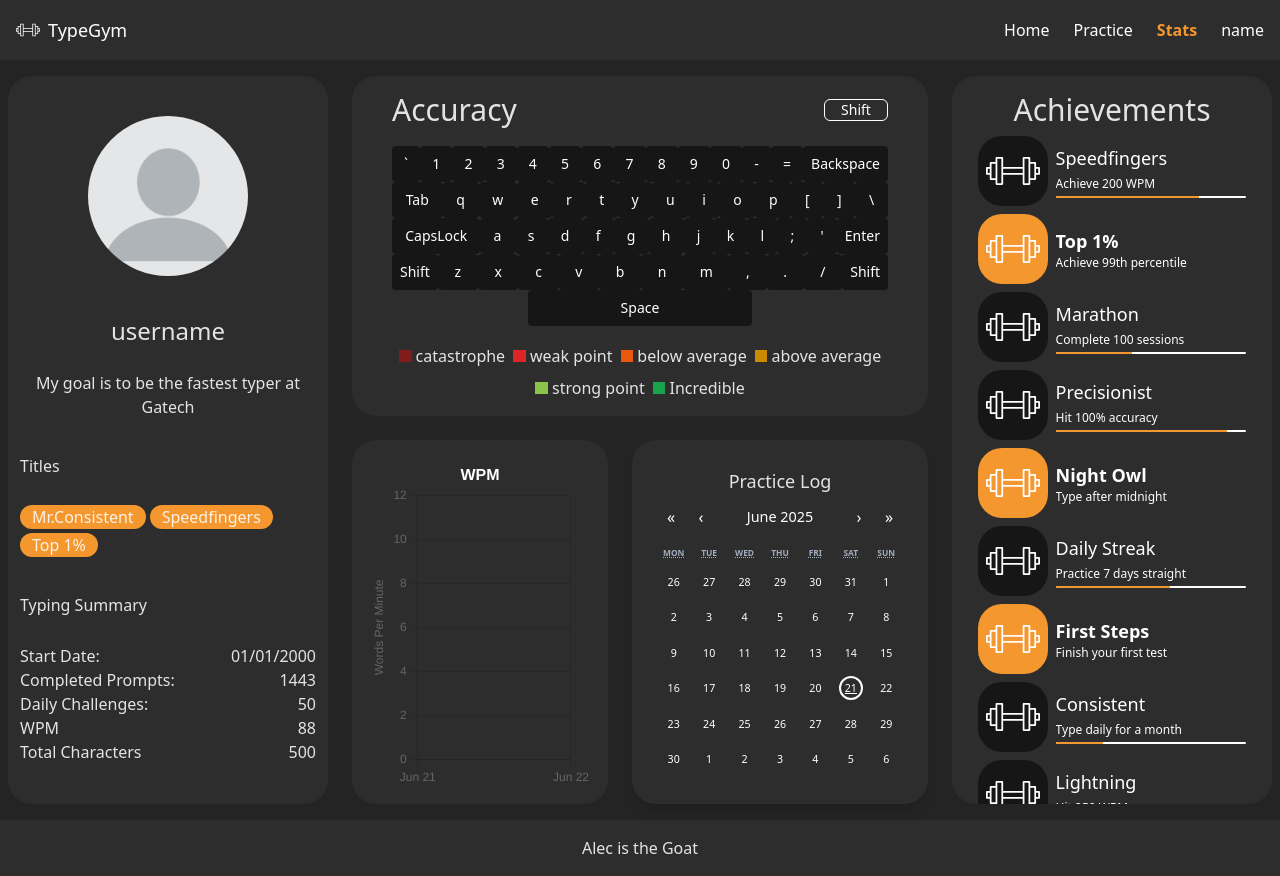
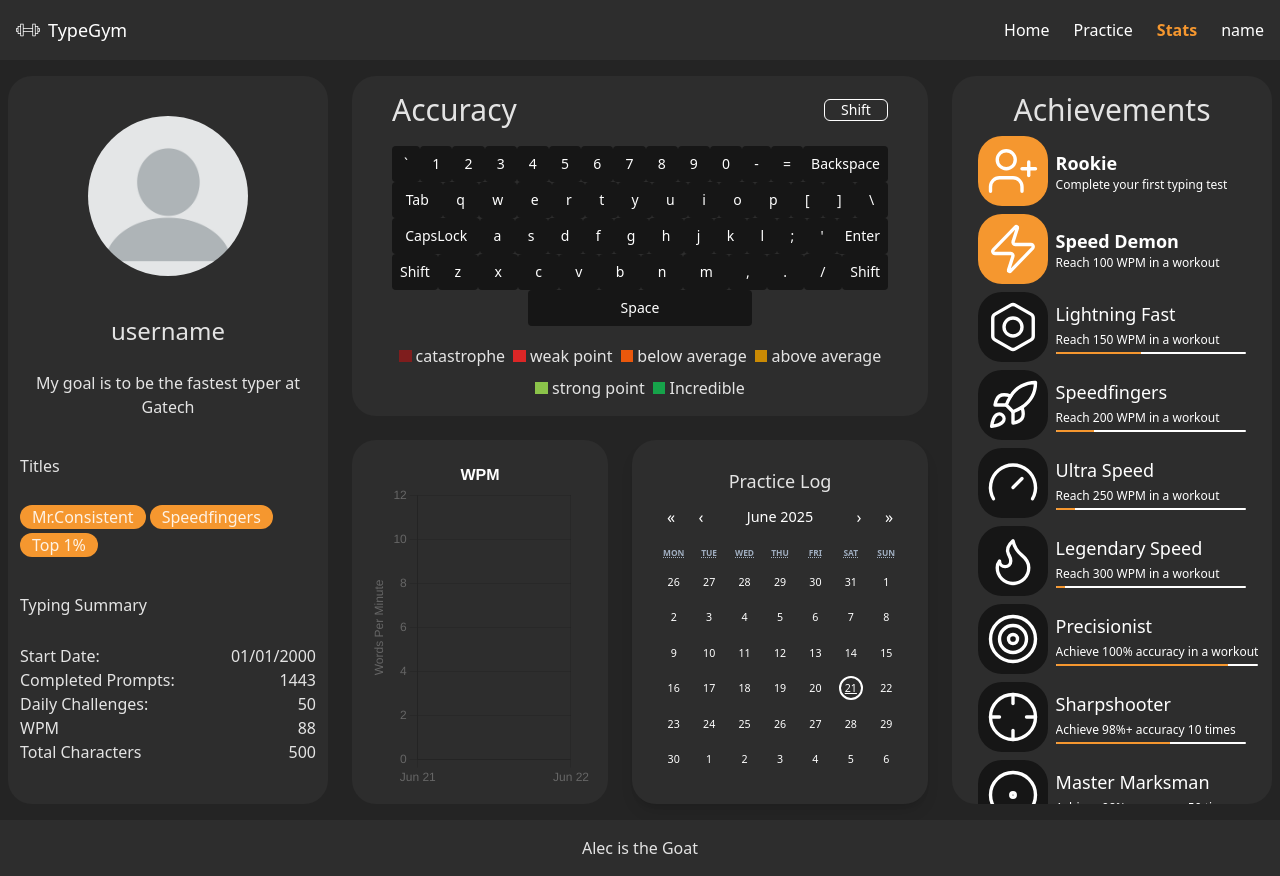
Before and after one commit to alecnhance/TypingGymV2, a React (Vite) app: page /stats in a window 1280 px wide. Built offline with nearby package versions, Linux system fonts and the light colour scheme; no server answers; sample sign-in values are in the browser's storage.

Commit message:
updated achievement set

```diff
--- a/src/components/stat_components/AchievementCard.jsx
+++ b/src/components/stat_components/AchievementCard.jsx
@@ -1,10 +1,10 @@
 import ProgressBar from '../typing_area_comp/ProgressBar';
 
-const AchievementCard = ({ progress, title, description, image }) => {
+const AchievementCard = ({ progress, title, description, icon: Icon }) => {
     return (
         <div className="flex items-center gap-2 h-[70px] flex-grow">
-            <div className='h-[100%] aspect-square object-cover bg-mainBackground p-2 rounded-3xl'>
-                <img src={image} className='w-full h-full object-contain invert'/>
+            <div className='h-[100%] aspect-square object-cover bg-mainBackground p-2 rounded-3xl flex items-center justify-center'>
+                {Icon && <Icon className='w-full h-full text-white' strokeWidth={1.5}/>}
             </div>
             <div className='flex flex-col h-full w-full text-left justify-between py-2'>
                 <p className="text-lg text-white  truncate line-clamp-1">{title}</p>
--- a/src/components/stat_components/Achievements.jsx
+++ b/src/components/stat_components/Achievements.jsx
@@ -1,79 +1,174 @@
 import AchievementCard from "./AchievementCard";
-import dumbbell from "../../assets/dumbbell.svg"
 import CompletionCard from "./CompletionCard";
+import {
+  UserPlus, Zap, Bolt, Rocket, Gauge, Flame, Target, Crosshair, CircleDot,
+  Swords, Medal, Activity, Crown, Gem, Clock, Timer, Hourglass,
+  BookOpen, Book, Scroll, FileText, Calendar, CalendarCheck, CalendarDays,
+  Star, Sparkles, Trophy
+} from 'lucide-react';
 
 const achievementData = [
     {
-      title: "Speedfingers",
-      description: "Achieve 200 WPM",
-      progress: 75,
-      image: dumbbell
+      title: "Rookie",
+      description: "Complete your first typing test",
+      progress: 100,
+      icon: UserPlus
     },
     {
-      title: "Top 1%",
-      description: "Achieve 99th percentile",
+      title: "Speed Demon",
+      description: "Reach 100 WPM in a workout",
       progress: 100,
-      image: dumbbell
+      icon: Zap
     },
     {
-      title: "Marathon",
-      description: "Complete 100 sessions",
-      progress: 40,
-      image: dumbbell
+      title: "Lightning Fast",
+      description: "Reach 150 WPM in a workout",
+      progress: 45,
+      icon: Bolt
+    },
+    {
+      title: "Speedfingers",
+      description: "Reach 200 WPM in a workout",
+      progress: 20,
+      icon: Rocket
+    },
+    {
+      title: "Ultra Speed",
+      description: "Reach 250 WPM in a workout",
+      progress: 10,
+      icon: Gauge
+    },
+    {
+      title: "Legendary Speed",
+      description: "Reach 300 WPM in a workout",
+      progress: 5,
+      icon: Flame
     },
     {
       title: "Precisionist",
-      description: "Hit 100% accuracy",
-      progress: 90,
-      image: dumbbell
-    },
-    {
-      title: "Night Owl",
-      description: "Type after midnight",
-      progress: 100,
-      image: dumbbell
-    },
-    {
-      title: "Daily Streak",
-      description: "Practice 7 days straight",
-      progress: 60,
-      image: dumbbell
-    },
-    {
-      title: "First Steps",
-      description: "Finish your first test",
-      progress: 100,
-      image: dumbbell
-    },
-    {
-      title: "Consistent",
-      description: "Type daily for a month",
-      progress: 25,
-      image: dumbbell
-    },
-    {
-      title: "Lightning",
-      description: "Hit 250 WPM once",
-      progress: 10,
-      image: dumbbell
+      description: "Achieve 100% accuracy in a workout",
+      progress: 85,
+      icon: Target
     },
     {
       title: "Sharpshooter",
-      description: "95%+ accuracy 10x",
-      progress: 50,
-      image: dumbbell
+      description: "Achieve 98%+ accuracy 10 times",
+      progress: 60,
+      icon: Crosshair
     },
     {
-      title: "Long Haul",
-      description: "50 hours total",
-      progress: 35,
-      image: dumbbell
+      title: "Master Marksman",
+      description: "Achieve 98%+ accuracy 50 times",
+      progress: 30,
+      icon: CircleDot
     },
     {
-      title: "Dedicated",
-      description: "Come back 30 days",
+      title: "Elite Marksman",
+      description: "Achieve 98%+ accuracy 100 times",
+      progress: 15,
+      icon: Swords
+    },
+    {
+      title: "Centurion",
+      description: "Complete 100 workouts",
+      progress: 55,
+      icon: Medal
+    },
+    {
+      title: "Marathon Runner",
+      description: "Complete 500 workouts",
       progress: 20,
-      image: dumbbell
+      icon: Activity
+    },
+    {
+      title: "Thousand Club",
+      description: "Complete 1,000 workouts",
+      progress: 10,
+      icon: Crown
+    },
+    {
+      title: "Two Thousand Club",
+      description: "Complete 2,000 workouts",
+      progress: 5,
+      icon: Gem
+    },
+    {
+      title: "Time Champion",
+      description: "Log 50 total hours of practice",
+      progress: 40,
+      icon: Clock
+    },
+    {
+      title: "Time Master",
+      description: "Log 100 total hours of practice",
+      progress: 20,
+      icon: Timer
+    },
+    {
+      title: "Time Legend",
+      description: "Log 200 total hours of practice",
+      progress: 10,
+      icon: Hourglass
+    },
+    {
+      title: "Word Warrior",
+      description: "Type 50,000 total words",
+      progress: 65,
+      icon: BookOpen
+    },
+    {
+      title: "Word Master",
+      description: "Type 100,000 total words",
+      progress: 35,
+      icon: Book
+    },
+    {
+      title: "Word Legend",
+      description: "Type 250,000 total words",
+      progress: 15,
+      icon: Scroll
+    },
+    {
+      title: "Word God",
+      description: "Type 500,000 total words",
+      progress: 7,
+      icon: FileText
+    },
+    {
+      title: "Daily Challenger",
+      description: "Complete 30 daily challenges",
+      progress: 50,
+      icon: Calendar
+    },
+    {
+      title: "Daily Master",
+      description: "Complete 100 daily challenges",
+      progress: 20,
+      icon: CalendarCheck
+    },
+    {
+      title: "Daily Legend",
+      description: "Complete 200 daily challenges",
+      progress: 10,
+      icon: CalendarDays
+    },
+    {
+      title: "Perfect Storm",
+      description: "Achieve 100% accuracy 25 times",
+      progress: 35,
+      icon: Star
+    },
+    {
+      title: "Perfect Master",
+      description: "Achieve 100% accuracy 50 times",
+      progress: 18,
+      icon: Sparkles
+    },
+    {
+      title: "Perfect Legend",
+      description: "Achieve 100% accuracy 100 times",
+      progress: 9,
+      icon: Trophy
     }
   ];
 
@@ -84,9 +179,9 @@ const Achievements = ({ className }) => {
             {achievementData.map((item, i) => (
                 <div key={i} className="mt-2">
                     {item.progress !== 100 ? (
-                        <AchievementCard progress={item.progress} title={item.title} description={item.description} image={item.image}/>
+                        <AchievementCard progress={item.progress} title={item.title} description={item.description} icon={item.icon}/>
                     ) : (
-                        <CompletionCard title={item.title} image={item.image} description={item.description}/>
+                        <CompletionCard title={item.title} icon={item.icon} description={item.description}/>
                     )}
                 </div>
             ))}
--- a/src/components/stat_components/CompletionCard.jsx
+++ b/src/components/stat_components/CompletionCard.jsx
@@ -1,10 +1,8 @@
-import dumbbell from '../../assets/dumbbell.svg';
-
-const CompletionCard = ({ image, title, description }) => {
+const CompletionCard = ({ icon: Icon, title, description }) => {
     return (
         <div className="flex items-center gap-2 h-[70px] flex-grow">
-            <div className='h-[100%] aspect-square object-cover bg-navOrange p-2 rounded-3xl'>
-                <img src={image} className='w-full h-full object-contain invert'/>
+            <div className='h-[100%] aspect-square object-cover bg-navOrange p-2 rounded-3xl flex items-center justify-center'>
+                {Icon && <Icon className='w-full h-full text-white' strokeWidth={1.5}/>}
             </div>
             <div className='flex flex-col h-full text-left justify-center py-2'>
                 <p className="text-lg text-white font-bold truncate line-clamp-1">{title}</p>
```
